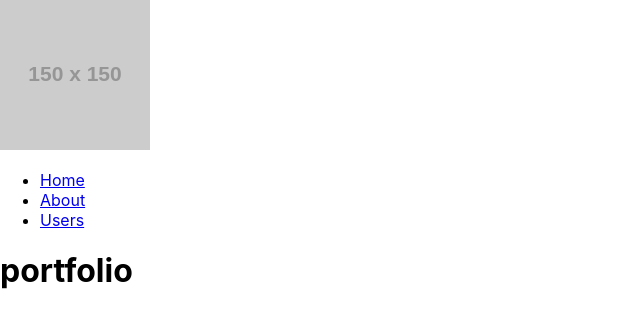
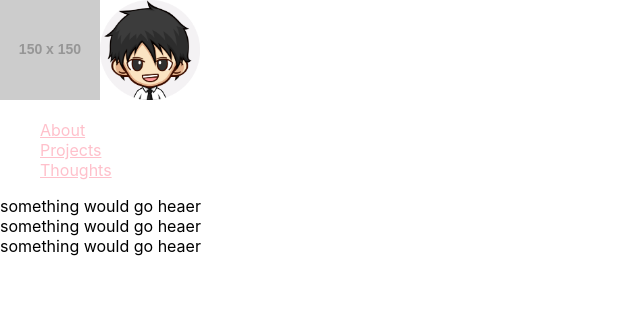
Before and after one commit to Slavi-Svec/portfolio-website, a React (Create React App) app in the folder portfolio/: page / in a window 1280 px wide. Shown: the top 328 px of the page, without its empty margins (0-640 px from the left). Built offline with nearby package versions, Linux system fonts and the light colour scheme.

Commit message:
add image for nav bar

```diff
--- a/portfolio/src/App.js
+++ b/portfolio/src/App.js
@@ -6,10 +6,8 @@ import {
 } from 'react-router-dom'
 
 import HomePage from './Pages/HomePage/HomePage'
-import Heading1 from './Components/Heading1/Heading1'
-import Heading2 from './Components/Heading2/Heading2'
-import paragraph from './Components/Paragraph/Paragraph'
-
+import Text from './Components/Text/Text'
+// this is only for routing this App file
  const App = () => {
   return (
     <Router>
@@ -23,9 +21,6 @@ import paragraph from './Components/Paragraph/Paragraph'
           </Route>
           <Route path='/'>
             <HomePage />
-              <Heading1 heading1="portfolio" />
-              <heading2 heading2="Another heading" />
-              <paragraph paragraph="this is a paragraph" />
           </Route>
         </Switch>
       </div>
--- a/portfolio/src/Components/Header/Header.jsx
+++ b/portfolio/src/Components/Header/Header.jsx
@@ -1,23 +1,28 @@
 import React from 'react'
 import { Link } from 'react-router-dom'
 import Image from '../Image/Image'
+import './styles.scss'
+import AvatarLogo from '../../Assets/AvatarLogo.png'
 
 const Header = () => {
     return (
-        <nav>
-          <Image url="https://via.placeholder.com/150"/>
+      <nav className="header">
+        <Image url="https://via.placeholder.com/150"/>
+        <Image url={AvatarLogo}/>
+        <header>
           <ul>
             <li>
-              <Link to='/'>Home</Link>
+              <Link className="header__link" to='/'>About</Link>
             </li>
             <li>
-              <Link to='/about'>About</Link>
+              <Link className="header__link" to='/about'>Projects</Link>
             </li>
             <li>
-              <Link to='/users'>Users</Link>
+              <Link className="header__link" to='/users'>Thoughts</Link>
             </li>
           </ul>
-        </nav>
+        </header>
+      </nav>
     )
 }
 
--- /dev/null
+++ b/portfolio/src/Components/Header/styles.scss
@@ -0,0 +1,14 @@
+// Read about BEM convention
+.header {
+    &__link {
+        color: pink;
+        opacity: 1;
+        position: relative;
+        width: 100%;
+        z-index: 1000;
+    }
+
+    ul {
+        list-style-type: none;
+    }
+}
--- a/portfolio/src/Components/Heading1/Heading1.jsx
+++ /dev/null
@@ -1,9 +0,0 @@
-import React from 'react'
-
-const Heading1 = ({ heading1 }) => {
-    return (
-        <h1 className="heading1">{heading1}</h1>
-    )
-}
-
-export default Heading1
--- a/portfolio/src/Components/Heading2/Heading2.jsx
+++ b/portfolio/src/Components/Heading2/Heading2.jsx
@@ -2,7 +2,9 @@ import React from 'react'
 
 const Heading2 = ({ heading2 }) => {
     return (
-        <h2 className="heading2">{heading2}</h2>
+        <div>
+            <h2 className="heading2">{heading2}</h2>
+        </div>
     )
 }
 
--- a/portfolio/src/Components/Image/Image.jsx
+++ b/portfolio/src/Components/Image/Image.jsx
@@ -1,8 +1,9 @@
 import React from 'react'
+import './styles.scss'
 
 const Image = ({ url }) => {
     return (
-        <img src={url}></img>
+        <img className="image" src={url}></img>
     )
 }
 
--- /dev/null
+++ b/portfolio/src/Components/Image/styles.scss
@@ -0,0 +1,4 @@
+.image {
+    height: 100px;
+    width: 100px;
+}
--- /dev/null
+++ b/portfolio/src/Components/Text/Text.jsx
@@ -0,0 +1,11 @@
+import React from 'react'
+import './styles.scss'
+
+const Text = ({ text, variant }) => {
+    const HtmlTag = variant
+    return (
+        <HtmlTag className="text">{text}</HtmlTag>
+    )
+}
+
+export default Text
--- /dev/null
+++ b/portfolio/src/Components/Text/styles.scss
@@ -0,0 +1,7 @@
+h1 {
+    border: 1px red solid;
+}
+
+h2 {
+    border: 1px green solid;
+}
--- a/portfolio/src/Pages/HomePage/HomePage.jsx
+++ b/portfolio/src/Pages/HomePage/HomePage.jsx
@@ -3,7 +3,12 @@ import Header from '../../Components/Header/Header'
 
 const HomePage = () => {
     return (
-        <Header />
+        <>
+            <Header />
+            <div>something would go heaer</div>
+            <div>something would go heaer</div>
+            <div>something would go heaer</div>
+        </>
     )
 }
 
```
Also changed, not shown: portfolio/src/Assets/AvatarLogo.png (added).
